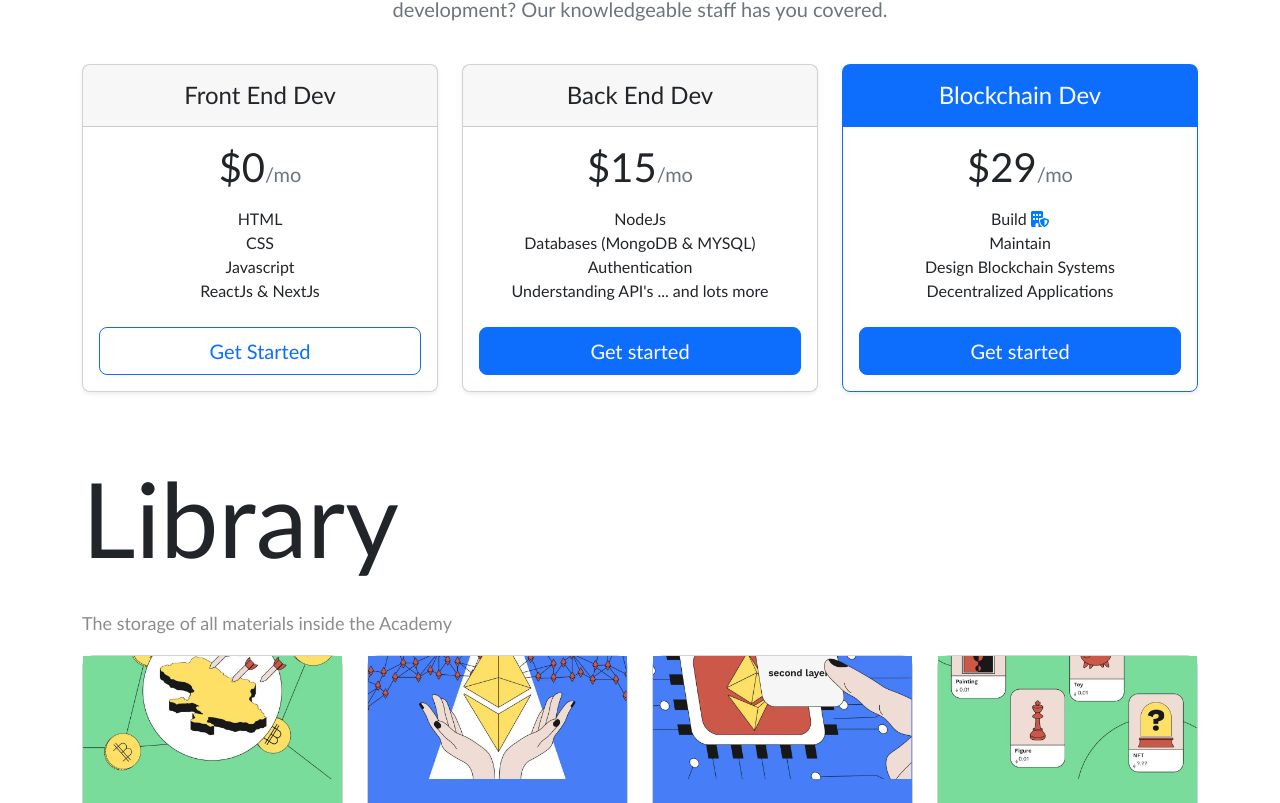
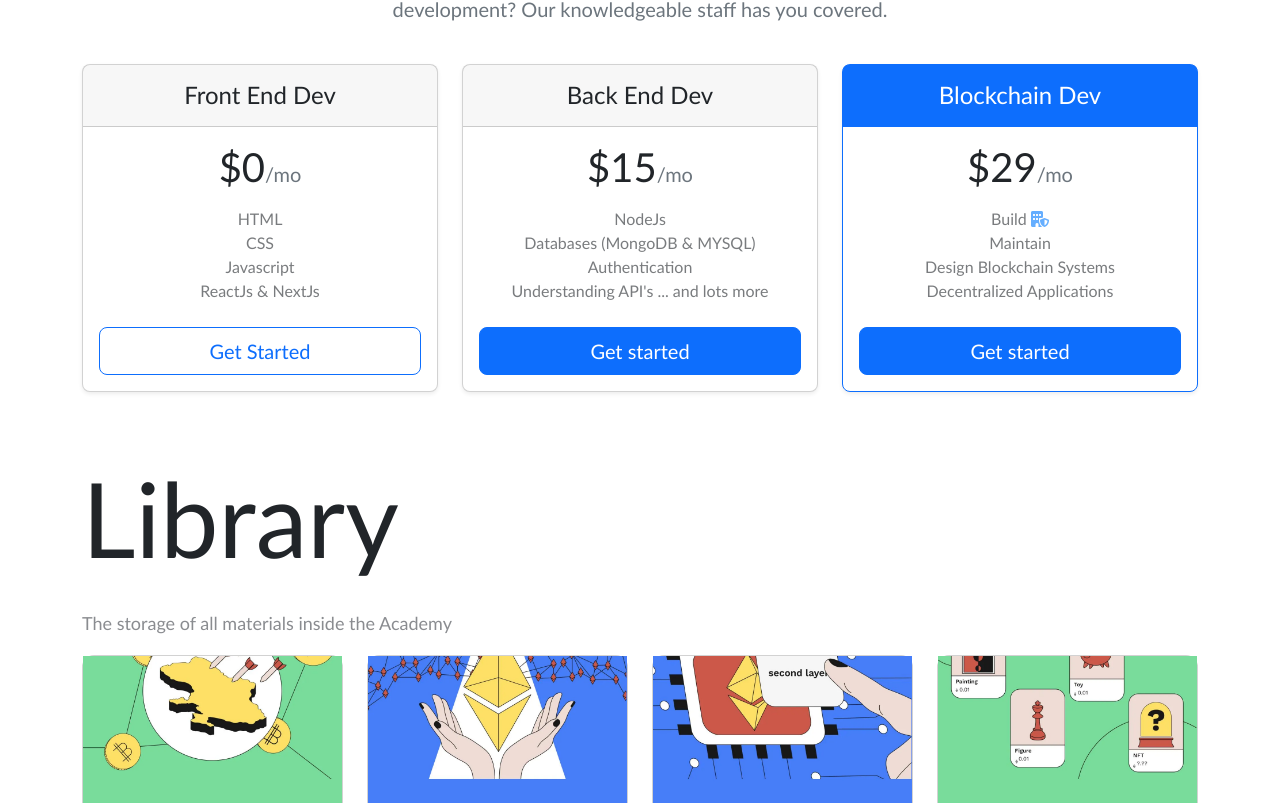
Before and after one commit to TEE2DWHY/TeamDefi, a React (Create React App) app: page /academy in a window 1280 px wide. Shown: the part 802-1605 px from the top of the page. Built offline with nearby package versions, Linux system fonts and the light colour scheme.

Commit message:
made changes to the user page

```diff
--- a/src/index.css
+++ b/src/index.css
@@ -60,7 +60,9 @@ a{
         white-space: nowrap;
         -webkit-overflow-scrolling: touch;
       }
-
+.list-unstyled{
+  opacity: 0.6;
+}
 /* Logo */
 .logo{
   width: 50px;
--- a/src/pages/SignUp.js
+++ b/src/pages/SignUp.js
@@ -134,7 +134,7 @@ const SignUp = () => {
                                 <br /> <br />
                             </form>
                             <hr />
-                            <Link to="/sign-up"><span style={{ color: "#000", opacity: "0.6" }}>Already have an account?</span></Link>
+                            <Link to="/sign-up"><span style={{ color: "#000", opacity: "0.6" }}>Already have an account? <i class="fa-solid fa-arrow-down"></i></span></Link>
                             <br /> <br />
                             <Link to="/sign-in"><button className="create-account">Login</button></Link>
                         </div>
--- a/src/pages/User.js
+++ b/src/pages/User.js
@@ -75,7 +75,7 @@ const User = () => {
                             <span style={{ color: "#007aff" }}>Forgotten password?</span>
                             <br />
                             <hr />
-                            <span style={{ color: "#000", opacity: "0.6" }}>Do not have an account?</span>
+                            <span style={{ color: "#000", opacity: "0.6" }}>Do not have an account? <i class="fa-solid fa-arrow-down"></i></span>
                             <br /> <br />
                             <Link to="/sign-up"><button className="create-account">Create New Account</button></Link>
                         </div>
```
